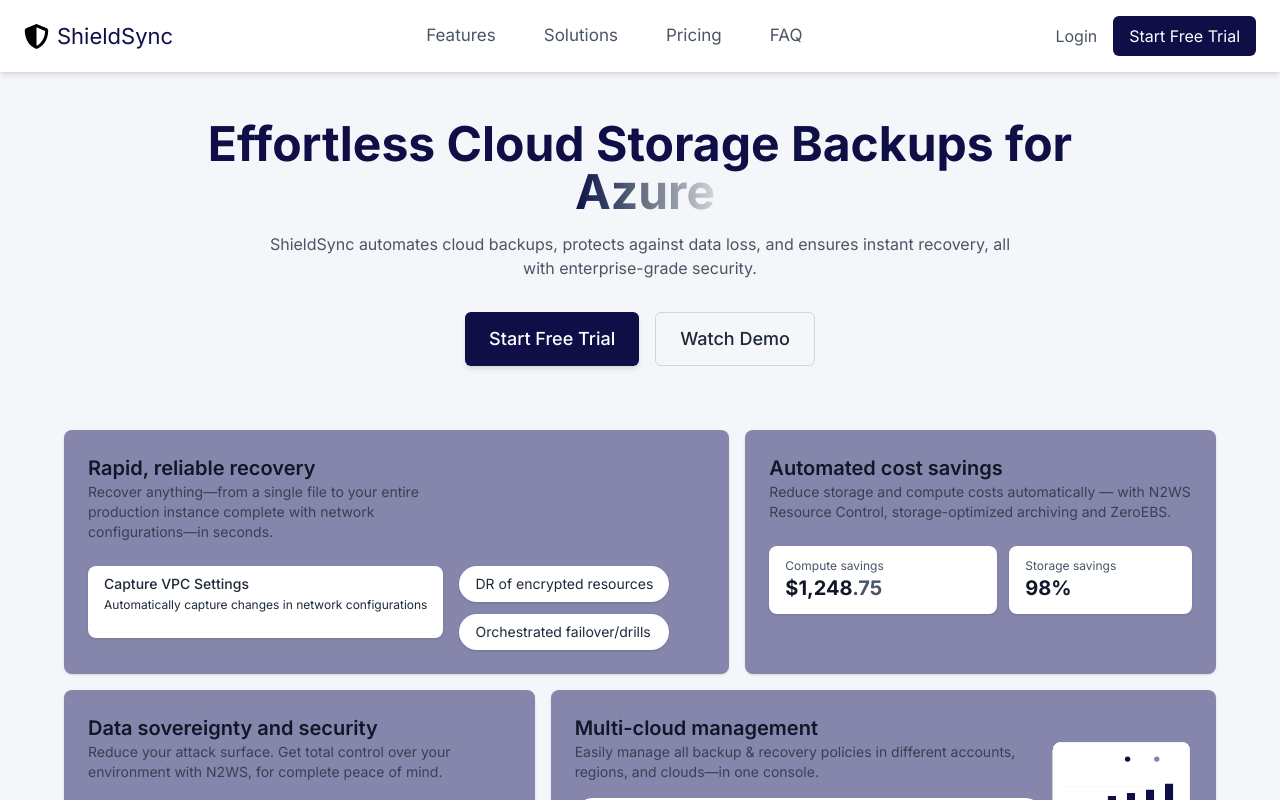
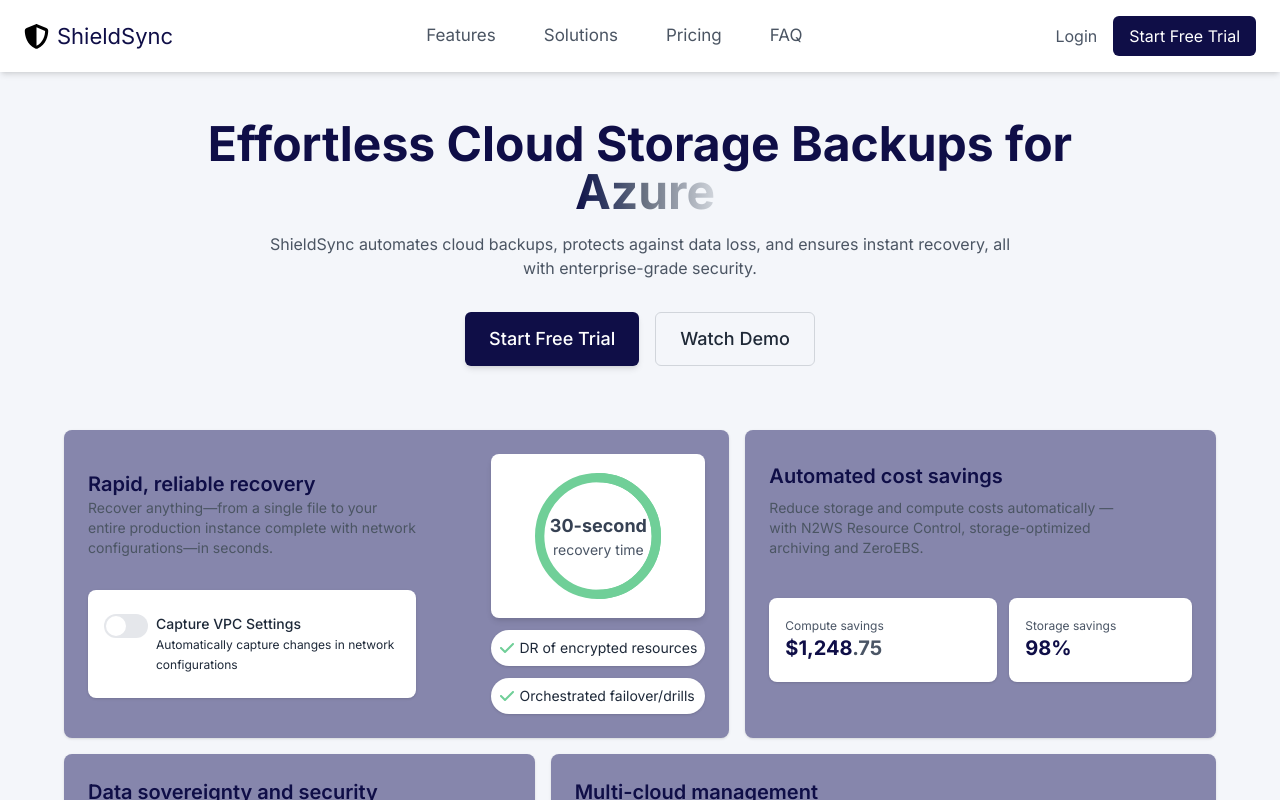
Before and after one commit to arbazkhalid1122/shield-sync, a Next.js app: page / in a window 1280 px wide. Shown: the top 800 px of the page. Built offline with nearby package versions, Linux system fonts and the light colour scheme.

Commit message:
fix: why shield sync section icon issue fixed and add recovery time section in features

```diff
--- a/app/components/FeaturesGrid.tsx
+++ b/app/components/FeaturesGrid.tsx
@@ -5,6 +5,9 @@
 import NLST from '../../public/NLST.svg'
 import Bar from '../../public/Bar.svg'
 import Image from 'next/image';
+import { FaCheck } from "react-icons/fa6";
+
+import RecoveryTimeBox from './RecoveryTime';
 
 export default function Home() {
 
@@ -13,26 +16,48 @@
         <div className="p-4">
             <main className="max-w-6xl mx-auto grid grid-cols-1 md:grid-cols-12 gap-4">
                 {/* Rapid, reliable recovery - Takes up 5 columns */}
-                <div className="bg-[#8686AC] p-6 rounded-lg shadow-sm md:col-span-7">
-                    <h2 className="text-xl font-semibold text-gray-900">Rapid, reliable recovery</h2>
-                    <p className="text-gray-700 mb-6 text-sm w-[60%]">
-                        Recover anything—from a single file to your entire production instance complete with network configurations—in seconds.
-                    </p>
+                <div className="flex justify-between bg-[#8686AC] p-6 rounded-lg shadow-sm md:col-span-7">
+                    <div className='flex flex-col gap-2'>
+                        <div className='max-w-[328px]'>
+                            <h2 className="text-xl font-semibold mt-4 text-[#0F0E47]">Rapid, reliable recovery</h2>
+                            <p className="text-[#4B5563] mb-6 text-sm">
+                                Recover anything—from a single file to your entire production instance complete with network configurations—in seconds.
+                            </p>
+                        </div>
+                        <div className="flex items-start bg-white rounded-lg w-[fit-content] py-6 px-4 shadow-sm max-w-[328px]">
 
-                    <div className="space-y-3 gap-4 flex flex-wrap">
-                        <div className="bg-white rounded-lg w-[fit-content] py-2 px-4 shadow-sm">
+                            <label className="inline-flex items-center me-2 cursor-pointer">
+                                <input type="checkbox" value="" className="sr-only peer" style={{
+                                    outline: 'none',
+                                    border: 'none',
+                                    background: 'none',
+                                }} />
+                                <div className="relative w-11 h-6 bg-gray-200 rounded-full peer dark:bg-[#70cf98] peer-checked:after:translate-x-full rtl:peer-checked:after:-translate-x-full after:content-[''] after:absolute after:top-0.5 after:start-[2px] after:bg-white after:rounded-full after:h-5 after:w-5 after:transition-all peer-checked:bg-[#70cf98] dark:peer-checked:bg-[#70cf98]"></div>
+
+                            </label>
                             <p className="text-gray-800 text-sm">
                                 <span className="font-medium">Capture VPC Settings</span>
                                 <br />
                                 <span className="text-xs">Automatically capture changes in network configurations</span>
                             </p>
                         </div>
+                    </div>
+
+                    <div className="space-y-3 flex flex-col min-w-[200px]">
+                        <RecoveryTimeBox
+                            value={30}
+                            maxValue={60}
+                            label="recovery time"
+                        />
+
 
                         <div className="flex flex-col gap-3">
-                            <div className="bg-white rounded-full py-2 px-4 shadow-sm">
+                            <div className="flex gap-1 bg-white items-center rounded-full p-2 shadow-sm">
+                                <FaCheck className="text-[#70cf98]" />
                                 <p className="text-gray-800 text-sm">DR of encrypted resources</p>
                             </div>
-                            <div className="bg-white rounded-full py-2 px-4 shadow-sm">
+                            <div className="flex gap-1 bg-white items-center rounded-full p-2 shadow-sm">
+                                <FaCheck className="text-[#70cf98]" />
                                 <p className="text-gray-800 text-sm">Orchestrated failover/drills</p>
                             </div>
                         </div>
@@ -41,27 +66,27 @@
 
                 {/* Automated cost savings - Takes up 7 columns */}
                 <div className="bg-[#8686AC] p-6 rounded-lg shadow-sm md:col-span-5">
-                    <h2 className="text-xl font-semibold text-gray-900">Automated cost savings</h2>
-                    <p className="text-gray-700 mb-6 text-sm">
+                    <h2 className="text-xl font-semibold mb-2 mt-2 text-[#0F0E47]">Automated cost savings</h2>
+                    <p className="text-[#4B5563] text-sm max-w-[350px]">
                         Reduce storage and compute costs automatically — with N2WS Resource Control, storage-optimized archiving and ZeroEBS.
                     </p>
 
-                    <div className="flex flex-col sm:flex-row gap-3">
-                        <div className="bg-white rounded-lg py-3 px-4 shadow-sm flex-[1.3]">
+                    <div className="flex flex-col sm:flex-row gap-3 mt-10">
+                        <div className="bg-white rounded-lg py-5 px-4 shadow-sm flex-[1.3]">
                             <p className="text-gray-600 text-xs">Compute savings</p>
-                            <p className="text-gray-900 text-xl font-bold">$1,248<span className="text-gray-600">.75</span></p>
+                            <p className="text-[#0F0E47] text-xl font-bold">$1,248<span className="text-gray-600">.75</span></p>
                         </div>
-                        <div className="bg-white rounded-lg py-3 px-4 shadow-sm flex-1">
+                        <div className="bg-white rounded-lg py-5 px-4 shadow-sm flex-1">
                             <p className="text-gray-600 text-xs">Storage savings</p>
-                            <p className="text-gray-900 text-xl font-bold">98%</p>
+                            <p className="text-[#0F0E47] text-xl font-bold">98%</p>
                         </div>
                     </div>
                 </div>
 
                 {/* Data sovereignty and security - Takes up 5 columns */}
                 <div className="bg-[#8686AC] p-6 rounded-lg shadow-sm md:col-span-5 ">
-                    <h2 className="text-xl font-semibold text-gray-900">Data sovereignty and security</h2>
-                    <p className="text-gray-700 mb-6 text-sm">
+                    <h2 className="text-xl font-semibold text-[#0F0E47]">Data sovereignty and security</h2>
+                    <p className="text-[#4B5563] mb-6 text-sm">
                         Reduce your attack surface. Get total control over your environment with N2WS, for complete peace of mind.
                     </p>
 
@@ -81,8 +106,8 @@
                 <div className="bg-[#8686AC] p-6 rounded-lg shadow-sm md:col-span-7 ">
                     <div className='flex gap-2'>
                         <div>
-                            <h2 className="text-xl font-semibold text-gray-900">Multi-cloud management</h2>
-                            <p className="text-gray-700 mb-4 text-sm">
+                            <h2 className="text-xl font-semibold text-[#0F0E47]">Multi-cloud management</h2>
+                            <p className="text-[#4B5563] mb-4 text-sm">
                                 Easily manage all backup & recovery policies in different accounts, regions, and clouds—in one console.
                             </p>
 
--- /dev/null
+++ b/app/components/RecoveryTime.tsx
@@ -0,0 +1,66 @@
+'use client';
+import React from 'react';
+
+interface RecoveryTimeBoxProps {
+    value: number;
+    maxValue: number;
+    label: string;
+    className?: string;
+}
+
+const RecoveryTimeBox: React.FC<RecoveryTimeBoxProps> = ({
+    value,
+    maxValue,
+    label,
+    className
+}) => {
+    // Calculate percentage for the progress ring
+    const percentage = (value / maxValue) * 100;
+
+    // Calculate stroke dash properties
+    const radius = 50;
+    const circumference = 2 * Math.PI * radius;
+    const strokeDashoffset = circumference - (percentage / 100) * circumference;
+
+    return (
+        <div
+            className={`flex items-center justify-center bg-white rounded-lg shadow-md p-3 ${className || ''
+                }`}
+        >
+            <div className="relative flex flex-col items-center justify-center">
+                {/* SVG Circle Progress */}
+                <svg width="140" height="140" viewBox="0 0 120 120" className="transform -rotate-90">
+                    {/* Background circle */}
+                    <circle
+                        cx="60"
+                        cy="60"
+                        r={radius}
+                        fill="none"
+                        stroke="#70cf98"
+                        strokeWidth="8"
+                    />
+                    {/* Progress circle */}
+                    <circle
+                        cx="60"
+                        cy="60"
+                        r={radius}
+                        fill="none"
+                        stroke="#70cf98"
+                        strokeWidth="8"
+                        strokeDasharray={circumference}
+                        strokeDashoffset={strokeDashoffset}
+                        strokeLinecap="round"
+                    />
+                </svg>
+
+                {/* Text in the middle */}
+                <div className="absolute flex flex-col items-center justify-center">
+                    <p className="text-lg font-bold text-gray-700">{value}-second</p>
+                    <p className="text-sm text-gray-600">{label}</p>
+                </div>
+            </div>
+        </div>
+    );
+};
+
+export default RecoveryTimeBox;
```
